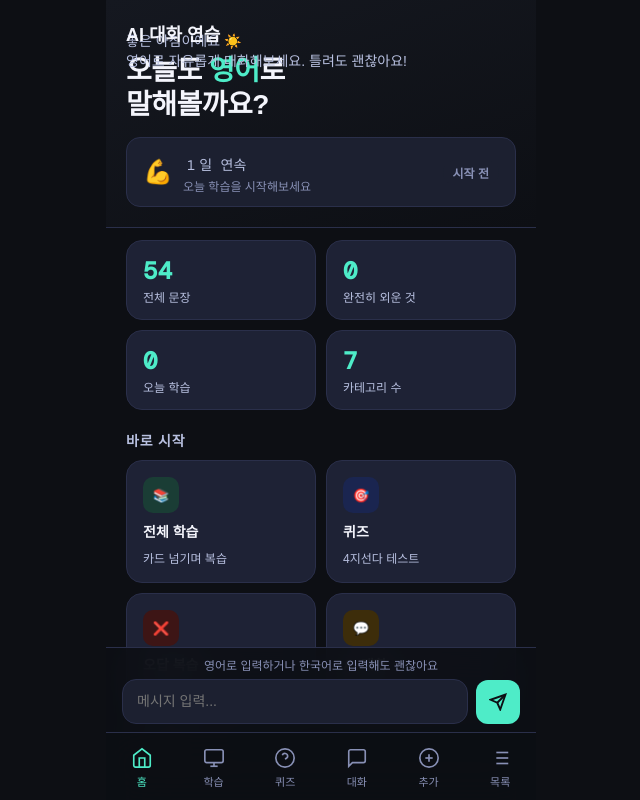
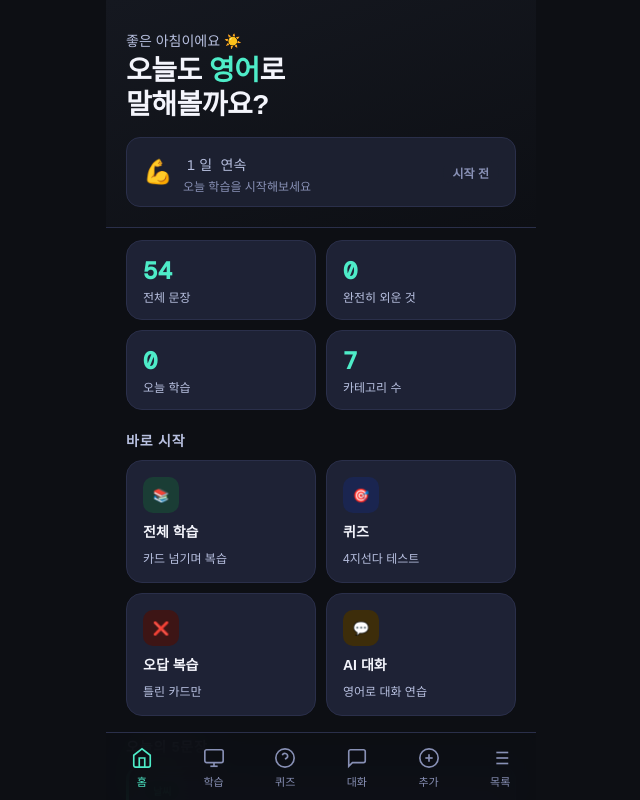
Before and after one commit to jadeheo-3553/snoww-my-english, a plain HTML site: page index.html in a window 1280 px wide. Shown: the whole page, without its empty margins (319-959 px from the left). Drawn offline with nearby package versions, Linux system fonts and the light colour scheme; a web font is replaced by a local one.

Commit message:
Update index.html

```diff
--- a/index.html
+++ b/index.html
@@ -37,7 +37,7 @@
   --nav-h:68px;
   --safe-b:env(safe-area-inset-bottom,0px);
 }
-html,body{height:100%;overflow:hidden;background:var(--bg);color:var(--text);font-family:var(--ff-ko)}
+html,body{height:100%;overflow:hidden;background:var(--bg);color:var(--text);font-family:var(--ff-ko);-webkit-overflow-scrolling:touch}
 button{font-family:var(--ff-ko);cursor:pointer;border:none;background:none;color:inherit}
 input,textarea,select{font-family:var(--ff-ko);color:var(--text);background:var(--bg3);border:1px solid var(--border);border-radius:10px;outline:none;transition:border-color .2s}
 input:focus,textarea:focus{border-color:var(--mint)}
@@ -51,8 +51,8 @@ textarea{resize:none}
 /* ── APP SHELL ── */
 #app{height:100%;display:flex;flex-direction:column;max-width:430px;margin:0 auto;position:relative}
 #screens{flex:1;overflow:hidden;position:relative}
-.screen{position:absolute;inset:0;overflow-y:auto;overflow-x:hidden;padding:0 0 calc(var(--nav-h) + var(--safe-b) + 16px)}
-.screen.hidden{display:none}
+.screen{position:absolute;inset:0;overflow-y:auto;overflow-x:hidden;padding:0 0 calc(var(--nav-h) + var(--safe-b) + 16px);-webkit-overflow-scrolling:touch}
+.screen.hidden{display:none!important}
 
 /* ── BOTTOM NAV ── */
 #nav{
@@ -224,7 +224,8 @@ textarea{resize:none}
 /* ══════════════════════════════
    CHAT SCREEN (AI 대화)
 ══════════════════════════════ */
-#screen-chat{padding-bottom:0;display:flex;flex-direction:column}
+#screen-chat{padding-bottom:0;flex-direction:column}
+#screen-chat:not(.hidden){display:flex}
 .chat-header{padding:20px 20px 12px;flex-shrink:0}
 .chat-subtitle{font-size:14px;color:var(--text2);margin-top:4px}
 .chat-scenario-scroll{display:flex;gap:8px;padding:0 20px 12px;overflow-x:auto;scrollbar-width:none;flex-shrink:0}
```
